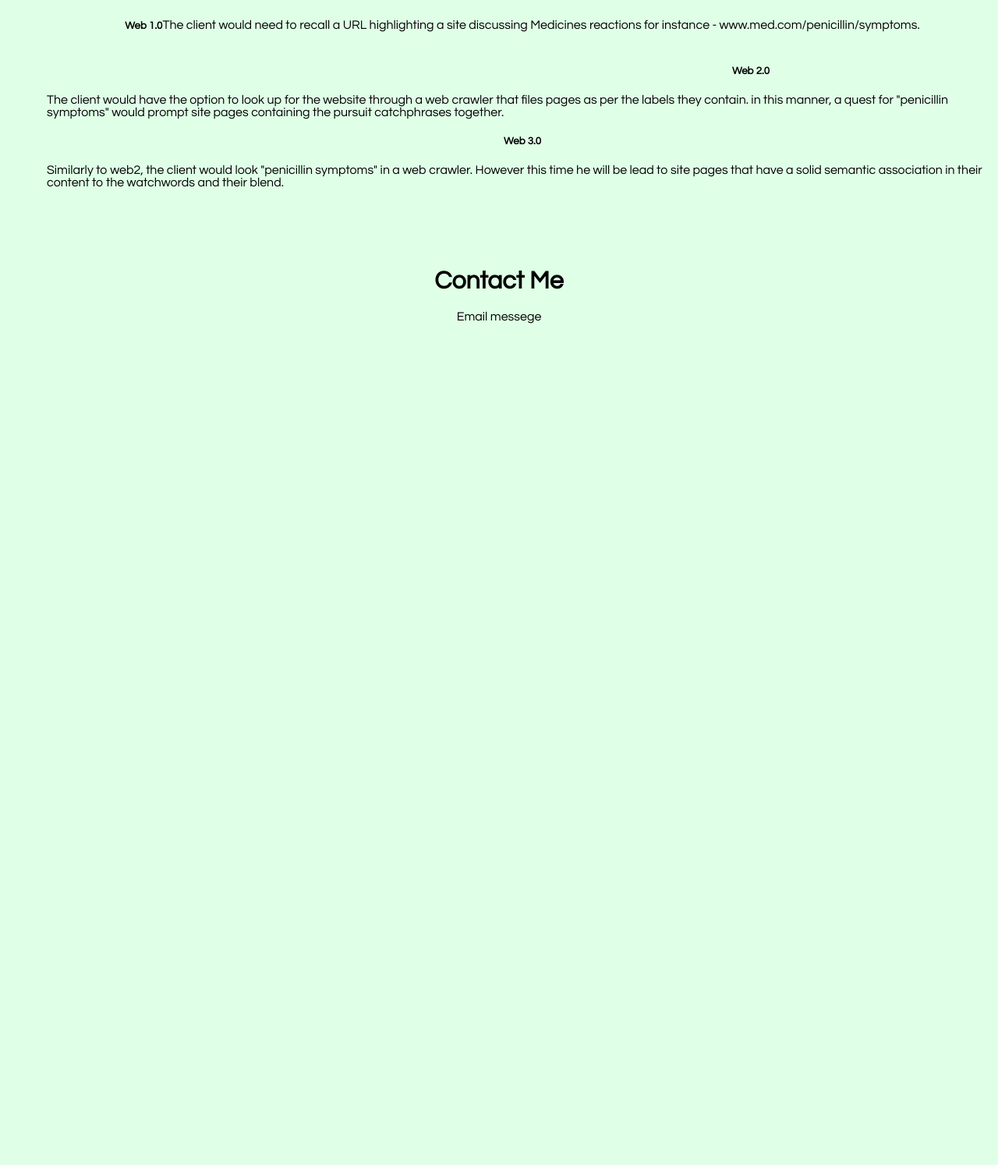
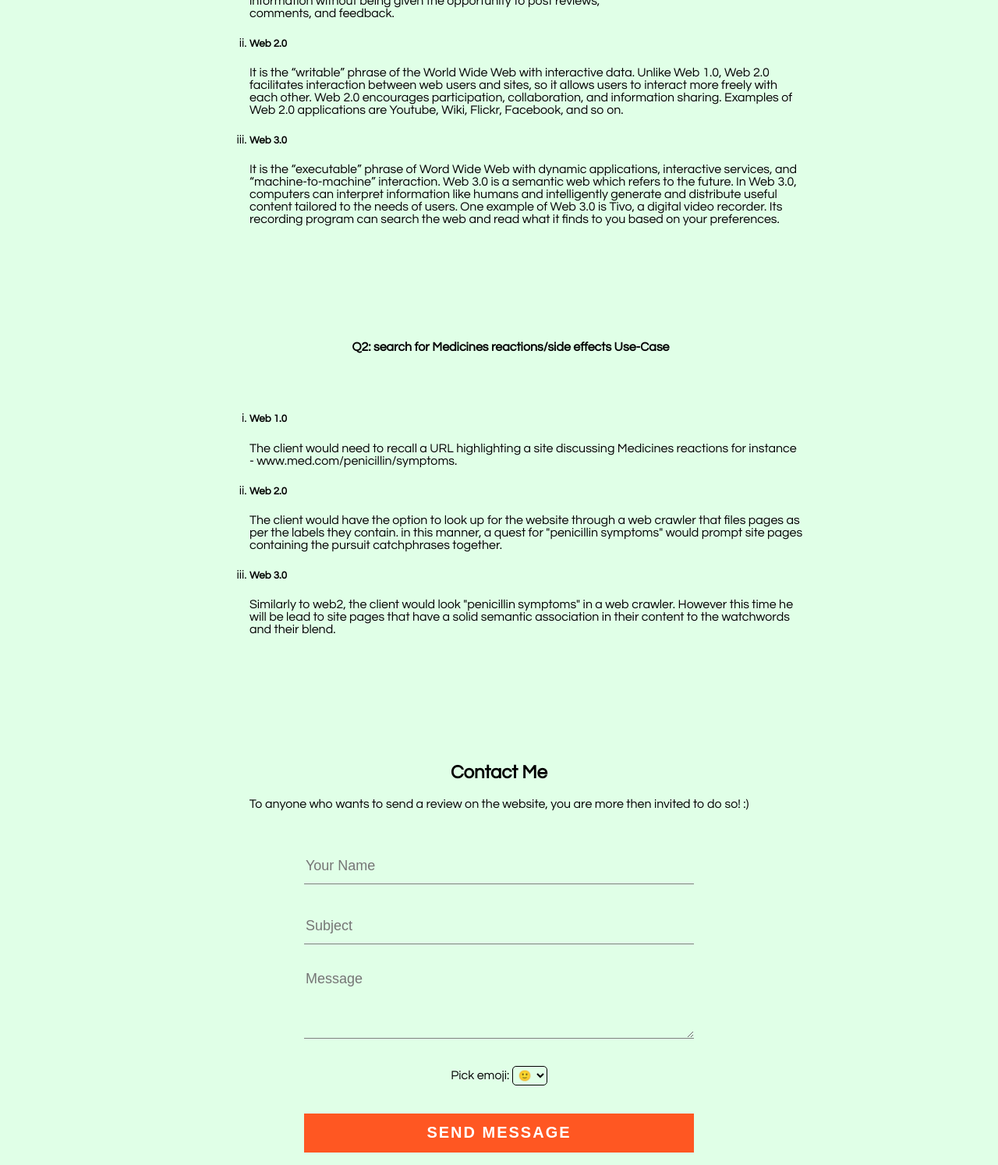
Before and after one commit to SISE-Web-Development-Environments/assignment1-ZeidmanRon, a plain HTML site: page index.html in a window 1280 px wide. Shown: the part 2249-3743 px from the top of the page at 78% size. Before the commit the page ends 2679 px from the top, so only its background shows below. Drawn offline with Linux system fonts and the light colour scheme.

Commit message:
Finished

```diff
--- a/index.html
+++ b/index.html
@@ -21,7 +21,7 @@
                     <li><a href="#playlist">My Playlist</a></li>
                     <li><a href="#like">Like</a></li>
                     <li><a href="#qrcoder">QR code</a></li>
-                    <li><a href="#QA">Q&A</a></li>
+                    <li><a href="#spa">Q&A</a></li>
                     <li><a href="#contact">Contact Me</a></li>
                 </ul>
             </nav>
@@ -177,73 +177,93 @@
             <br>
             <h1>QR code</h1>
             <p>
-                QRcode link or so
-
+                and their is my site's Qr-code:<br>
+                <img src="qrCode.png" style="width: 100%;">
             </p>
         </div>
     </div>
-    <div class="QA-Area" id="QA">
+    <div class="QA-Area" id="spa">
         <div class="text-part">
             <br>
             <br>
             <br>
             <br>
             <br>
-            <h1>Q&A:</h1>
+            <h1>Qustions & Answers:</h1>
         </div>
         <div class="text-part2">
-            <p>
+            <div class="text-part" style="left: 80px;">
                 <h4>Q1:What are the Three main diffrences between web1,web2 and web3 </h4><br>
-            </p>
-            <div class="text-part2">
+            </div>
+            <ol type="i">
+                <li style="width: 70%;">
                     <h5>Web 1.0</h5>
                     It is the “readable” phrase of the World Wide Web with flat data. In Web 1.0, there is only limited
-                interaction between sites and web users. Web 1.0 is simply an information portal where users passively
+                    interaction between sites and web users. Web 1.0 is simply an information portal where users
+                    passively
                     receive information without being given the opportunity to post reviews, comments, and feedback.<br>
-            </div>
-            <div class="text-part2">
-                <br>
+                </li>
+                <li>
                     <h5>Web 2.0</h5>
                     It is the “writable” phrase of the World Wide Web with interactive data. Unlike Web 1.0, Web 2.0
                     facilitates
-                interaction between web users and sites, so it allows users to interact more freely with each other. Web
+                    interaction between web users and sites, so it allows users to interact more freely with each other.
+                    Web
                     2.0
-                encourages participation, collaboration, and information sharing. Examples of Web 2.0 applications are
+                    encourages participation, collaboration, and information sharing. Examples of Web 2.0 applications
+                    are
                     Youtube, Wiki, Flickr, Facebook, and so on.<br>
-            </div>
-            <div class="text-part2">
+                </li>
+                <li>
                     <h5>Web 3.0</h5>
                     It is the “executable” phrase of Word Wide Web with dynamic applications, interactive services, and
                     “machine-to-machine” interaction. Web 3.0 is a semantic web which refers to the future. In Web 3.0,
-                computers can interpret information like humans and intelligently generate and distribute useful content
-                tailored to the needs of users. One example of Web 3.0 is Tivo, a digital video recorder. Its recording
+                    computers can interpret information like humans and intelligently generate and distribute useful
+                    content
+                    tailored to the needs of users. One example of Web 3.0 is Tivo, a digital video recorder. Its
+                    recording
                     program can search the web and read what it finds to you based on your preferences.<br>
+                </li>
+            </ol>
+            <div class="text-part">
+                <br>
+                <br>
+                <br>
+                <br>
+                <h4>Q2: search for Medicines reactions/side effects Use-Case</h4><br>
             </div>
-            <p>
-                <h4>Q2: search for Medicines reactions/side effects Use-Case</h4><br>
-            </p>
-            <div class="text-part2">
+            <ol type="i">
+
+                <li>
                     <h5>Web 1.0</h5>
-                The client would need to recall a URL highlighting a site discussing Medicines reactions for instance -
+                    The client would need to recall a URL highlighting a site discussing Medicines reactions for
+                    instance -
                     www.med.com/penicillin/symptoms.<br>
+                </li>
+                <li>
+                    <h5>Web 2.0</h5>
+                    The client would have the option to look up for the website through a web crawler that files pages
+                    as
+                    per the labels they contain. in this manner, a quest for "penicillin symptoms" would prompt site
+                    pages
+                    containing the pursuit catchphrases together.<br>
+                </li>
+                <li>
+                    <h5>Web 3.0</h5>
+                    Similarly to web2, the client would look "penicillin symptoms" in a web crawler. However this time
+                    he
+                    will be lead to site pages that have a solid semantic association in their content to the watchwords
+                    and
+                    their blend.<br>
+                </li>
+            </ol>
+
+
+
 
         </div>
-            <div class="text-part2">
-                <br>
-                <h5>Web 2.0</h5>
-                The client would have the option to look up for the website through a web crawler that files pages as
-                per the labels they contain. in this manner, a quest for "penicillin symptoms" would prompt site pages
-                containing the pursuit catchphrases together.<br>
-
     </div>
-            <div class="text-part2">
-                <h5>Web 3.0</h5>
-                Similarly to web2, the client would look "penicillin symptoms" in a web crawler. However this time he
-                will be lead to site pages that have a solid semantic association in their content to the watchwords and
-                their blend.<br>
-            </div>
-        </div>
-    </div>
+    <section class="section" id="contact">
         <div class="contact-area" id="contact">
             <div class="text-part">
                 <br>
@@ -253,10 +273,52 @@
                 <br>
                 <h1>Contact Me</h1>
                 <p>
-                Email messege
+                    To anyone who wants to send a review on the website, you are more then invited to do so! :)
                 </p>
+                <div class="contact-form">
+                    <form id="contact-form" method="post" enctype="text/plain" onsubmit="addEmoji()">
+                        <p>
+                            <input name="Sender" type="text" class="form-control" placeholder="Your Name" id="Sender"
+                                required=""><br>
+                        </p>
+                        <p>
+                            <input id="Subject" name="Name" type="text" class="form-control" placeholder="Subject"
+                                required=""><br>
+                        </p>
+                        <p>
+                            <textarea id="Message" name="Message" class="form-control" placeholder="Message" rows="4"
+                                required=""></textarea><br>
+                        </p>
+                        <p>
+                            <label for="emojis">Pick emoji:</label>
+                            <select class="emoji" id="emoji_selector">
+                                <option>🙂</option>
+                                <option>😕</option>
+                                <option>😮</option>
+                                <option>🤘</option>
+                                <option>👎</option>
+                            </select>
+                        </p>
+                        <input type="submit" class="form-control submit" value="SEND MESSAGE">
+
+                    </form>
                 </div>
             </div>
+            <script>
+                function addEmoji() {
+                    const emoji = document.getElementById("emoji_selector").value;
+                    const message = document.getElementById("Message").value + " " + emoji;
+                    const email = document.getElementById("Sender").value
+                    const subject = document.getElementById("Subject").value
+                    location.href = "mailto:ronze@post.bgu.ac.il?subject=" + subject + "&body=From - " + email + "%0D%0A" + message;
+                    event.preventDefault()
+                }
+            </script>
+    </section>
+
+
+
+
 
     <script type="text/javascript">
         $(function () {
--- a/style.css
+++ b/style.css
@@ -80,6 +80,13 @@ nav a::before {
   text-align: center;
 }
 
+ol {
+  text-align: left;
+  margin-bottom: 5%;
+
+  margin-left: 20%;
+  margin-right: 20%;
+}
 nav a:hover::before {
   width: 100%;
 }
@@ -111,7 +118,7 @@ body {
   align-items: baseline;
   flex-wrap: wrap;
   flex-direction: row;
-  text-align: lef t;
+  text-align: left;
 }
 
 * {
@@ -232,3 +239,48 @@ body {
     opacity: 1;
   }
 }
+
+form {
+  margin-top: 50px;
+  transition: all 4s ease-in-out;
+}
+
+.form-control {
+  width: 500px;
+  background: transparent;
+  border: none;
+  outline: none;
+  border-bottom: 1px solid gray;
+  color: rgb(0, 0, 0);
+  font-family: Arial, Helvetica, sans-serif;
+  font-size: 18px;
+  margin-bottom: 16px;
+}
+
+input {
+  height: 45px;
+}
+
+form .submit {
+  background: #ff5722;
+  border-color: transparent;
+  color: rgb(255, 255, 255);
+  font-size: 20px;
+  font-weight: bold;
+  letter-spacing: 2px;
+  height: 50px;
+  margin-top: 20px;
+}
+
+form .submit:hover {
+  background-color: #f44336;
+  cursor: pointer;
+}
+
+.emoji {
+  background-color: transparent;
+  border-color: black;
+  border-width: 1px;
+  border-radius: 5px;
+  padding: 3px;
+}
```
Also changed, not shown: qrCode.png (added). Lines whose indentation alone changed are shown as unchanged.
